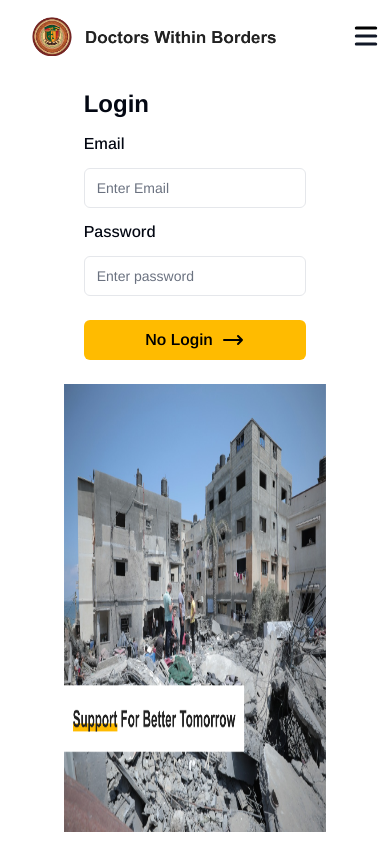
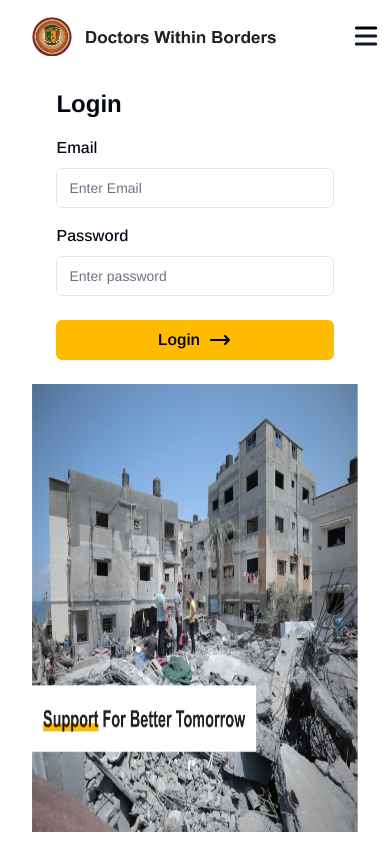
Before and after one commit to signifershrey/DonateApp1, a Next.js app: page /login in a window 390 px wide. Shown: the top 844 px of the page. Built offline with nearby package versions, Linux system fonts and the light colour scheme.

Commit message:
Fixed Login Button

```diff
--- a/package.json
+++ b/package.json
@@ -15,8 +15,10 @@
     "bcryptjs": "^2.4.3",
     "class-variance-authority": "^0.7.0",
     "clsx": "^2.1.0",
+    "cookie-parser": "^1.4.6",
     "cors": "^2.8.5",
     "dotenv": "^16.4.5",
+    "js-cookie": "^3.0.5",
     "jsonwebtoken": "^9.0.2",
     "lucide-react": "^0.363.0",
     "mongodb": "^6.5.0",
@@ -35,6 +37,8 @@
   },
   "devDependencies": {
     "@types/bcryptjs": "^2.4.6",
+    "@types/cookie-parser": "^1.4.7",
+    "@types/js-cookie": "^3.0.6",
     "@types/jsonwebtoken": "^9.0.6",
     "@types/node": "^20",
     "@types/react": "^18",
--- a/src/app/CTASection.tsx
+++ b/src/app/CTASection.tsx
@@ -5,7 +5,7 @@ import React from "react";
 const CTASection = () => {
   return (
     <>
-      <div className="mx-auto max-w-7xl lg:p-0 py-8">
+      <div className="mx-auto max-w-7xl lg:p-0 md:py-8">
         <div className=" bg-yellow-500 p-8 relative md:-top-16">
           <div className=" flex justify-between lg:flex-row flex-col gap-4">
             <div className="font-semibold text-4xl  leading-normal text-start text-black lg:w-2/3">
--- a/src/app/LiveUpdates.tsx
+++ b/src/app/LiveUpdates.tsx
@@ -9,7 +9,7 @@ export const Card1 = () => {
   return (
     <>
       <div>
-        <Image src={background} alt="hello" className="p-4" />
+        <Image src={background} alt="hello" className="md:p-4 " />
       </div>
       <div className="bg-white relative md:bottom-20 md:left-10 p-4">
         <div className="flex flex-col space-y-4 text-black px-2 ">
@@ -34,7 +34,7 @@ const LiveUpdates = () => {
   return (
     <div >
         <div id="liveupdates">
-          <div className="lg:py-20 bg-gray-100 w-full">
+          <div className="lg:py-20 bg-gray-100 w-full py-4">
       <Container>
             <div className="flex flex-col items-center text-center space-y-2">
               <h1 className="font-semibold text-4xl lg:mt-0 mt-20 ">
--- a/src/app/api/users/login/route.ts
+++ b/src/app/api/users/login/route.ts
@@ -22,7 +22,7 @@ export async function POST(request: NextRequest) {
         { status: 400 }
       );
     }
-    console.log("User Exists");
+    // console.log("User Exists");
 
     const validPassword = await bcryptjs.compare(password, user.password);
 
--- a/src/app/login/LoginPage.tsx
+++ /dev/null
@@ -1,68 +0,0 @@
-import React from 'react'
-import LoginHeaderImage from "@/assets/LoginHeader.png";
-import Image from "next/image";
-
-
-const LoginPage = () => {
-  return (
-    <div className="flex flex-col-reverse md:flex-row px-8 md:pt-12">
-      <div className="img md:w-[60%]">
-        <Image
-          src={LoginHeaderImage}
-          alt="hero"
-          className="h-[28rem] w-[100%] "
-        />
-      </div>
-      <div className="login-details  flex justify-center items-center md:px-6 lg:px-20">
-        <form className="">
-          <h1 className="text-2xl font-bold">Login</h1>
-          <p className="pt-1 pb-10">
-            Please provide your name and email, Our team will contact you soon.
-          </p>
-
-          <div className="mb-10 space-y-3">
-            <div className="space-y-1">
-              <div className="space-y-2">
-                <label
-                  className="text-sm font-medium leading-none peer-disabled:cursor-not-allowed peer-disabled:opacity-70"
-                  htmlFor="email"
-                >
-                  Email
-                </label>
-                <input
-                  className="border-input bg-background ring-offset-background placeholder:text-muted-foreground focus-visible:ring-ring flex h-10 w-full rounded-md border px-3 py-2 text-sm file:border-0 file:bg-transparent file:text-sm file:font-medium focus-visible:outline-none focus-visible:ring-2 focus-visible:ring-offset-2 disabled:cursor-not-allowed disabled:opacity-50"
-                  id="email"
-                  placeholder="Enter your email"
-                  name="email"
-                />
-              </div>
-            </div>
-            <button
-              className="ring-offset-background focus-visible:ring-ring flex h-10 w-full items-center justify-center whitespace-nowrap rounded-md bg-[#FFBB00] px-4 py-4  text-md font-semibold text-black transition-colors "
-              type="submit"
-            >
-              <p className='pr-2'>
-              Login
-              </p>
-              <svg
-                className="h-8 w-6 text-black"
-                fill="none"
-                viewBox="0 0 24 24"
-                stroke="currentColor"
-              >
-                <path
-                  strokeLinecap="round"
-                  strokeLinejoin="round"
-                  strokeWidth="2"
-                  d="M17 8l4 4m0 0l-4 4m4-4H3"
-                />
-              </svg>
-            </button>
-          </div>
-        </form>
-      </div>
-    </div>
-  );
-}
-
-export default LoginPage
--- a/src/app/login/page.tsx
+++ b/src/app/login/page.tsx
@@ -1,105 +1,118 @@
 "use client";
-import React, { useState, useEffect } from "react";
-import { Toaster, toast } from "react-hot-toast";
-import CTASection from "../CTASection";
+import React, { useState, useEffect, ChangeEvent, FormEvent } from "react";
+import { toast } from "react-hot-toast";
 import axios from "axios";
 import { useRouter } from "next/navigation";
-import Link from "next/link";
+import Image from "next/image";
 import LoginHeaderImage from "@/assets/LoginHeader.png";
-import Image from "next/image";
 import Container from "../container";
 
-export default function LoginPage() {
+
+interface User {
+  email: string;
+  password: string;
+}
+
+const LoginPage: React.FC = () => {
   const router = useRouter();
-  const [user, setUser] = useState({
-    email: "",
-    password: "",
-  });
+  const [user, setUser] = useState<User>({ email: "", password: "" });
+  const [loading, setLoading] = useState(false);
+  const [buttonDisabled, setButtonDisabled] = useState(true);
 
-  const [loading, setLoading] = useState(false);
+  const onLogin = async (e: FormEvent) => {
+    e.preventDefault();
+    if (!validateForm()) return;
 
-  const [buttonDisabled, setButtonDisabled] = useState(false);
-
-  const onLogin = async () => {
     try {
       setLoading(true);
       const response = await axios.post("/api/users/login", user);
       console.log("Login successful", response.data);
       router.push("/profile");
     } catch (error: any) {
-      console.log("Login Failed" + error);
-      toast.error(error.message);
+      console.log("Login Failed", error);
+      toast.error(error.response?.data?.error || "Login failed");
+    } finally {
+      setLoading(false);
     }
   };
 
+  const validateForm = (): boolean => {
+    if (!user.email || !user.password) {
+      toast.error("Email and password are required");
+      return false;
+    }
+    if (!/\S+@\S+\.\S+/.test(user.email)) {
+      toast.error("Invalid email format");
+      return false;
+    }
+    return true;
+  };
+
+  const handleChange = (e: ChangeEvent<HTMLInputElement>) => {
+    const { id, value } = e.target;
+    setUser((prevUser) => ({ ...prevUser, [id]: value }));
+  };
+
   useEffect(() => {
-    if (user.email.length > 0 && user.password.length > 0) {
-      setButtonDisabled(false);
-    } else {
-      setButtonDisabled(true);
-    }
+    setButtonDisabled(!(user.email.length > 0 && user.password.length > 0));
   }, [user]);
 
   return (
-    <>
     <Container>
-        <div className="flex flex-col-reverse md:flex-row px-8 md:pt-12 ">
+      <div className="flex flex-col-reverse md:flex-row md:px-8 md:pt-12">
         <div className="img md:w-[60%]">
           <Image
             src={LoginHeaderImage}
             alt="hero"
-              className="h-[28rem] w-[100%] "
+            className="h-[28rem] w-[100%]"
           />
         </div>
-          <div className="login-details  flex justify-center items-center md:px-6 lg:px-20 md:w-[40%]">
-            <div className="flex flex-col w-[85%]">
+        <div className="login-details flex justify-center items-center md:px-6 lg:px-20 md:w-[40%]">
+          <form className="flex flex-col w-[85%]" onSubmit={onLogin}>
             <h1 className="text-2xl font-bold my-4">
               {loading ? "Processing" : "Login"}
             </h1>
             <div className="space-y-4">
-                <div className="space-y-4 flex flex-col">
+              <div className="space-y-2">
                 <label
                   htmlFor="email"
-                    className="space-y-2 text-md font-medium leading-none peer-disabled:cursor-not-allowed peer-disabled:opacity-70"
+                  className="text-md font-medium leading-none"
                 >
                   Email
                 </label>
                 <input
                   id="email"
                   value={user.email}
-                    onChange={(e) =>
-                      setUser({ ...user, email: e.target.value })
-                    }
+                  onChange={handleChange}
                   placeholder="Enter Email"
-                    type="text"
-                    className="border-input bg-background ring-offset-background placeholder:text-muted-foreground focus-visible:ring-ring flex h-10 w-full rounded-md border px-3 py-2 text-sm file:border-0 file:bg-transparent file:text-sm file:font-medium focus-visible:outline-none focus-visible:ring-2 focus-visible:ring-offset-2 disabled:cursor-not-allowed disabled:opacity-50"
+                  type="email"
+                  className="border-input bg-background ring-offset-background placeholder:text-muted-foreground focus-visible:ring-ring flex h-10 w-full rounded-md border px-3 py-2 text-sm focus-visible:outline-none focus-visible:ring-2 focus-visible:ring-offset-2"
                 />
               </div>
 
-                <div className="space-y-4 flex flex-col">
+              <div className="space-y-2">
                 <label
                   htmlFor="password"
-                    className="space-y-2 text-md font-medium leading-none peer-disabled:cursor-not-allowed peer-disabled:opacity-70"
+                  className="text-md font-medium leading-none"
                 >
                   Password
                 </label>
                 <input
                   id="password"
                   value={user.password}
-                    onChange={(e) =>
-                      setUser({ ...user, password: e.target.value })
-                    }
+                  onChange={handleChange}
                   placeholder="Enter password"
-                    type="text"
-                    className="border-input bg-background ring-offset-background placeholder:text-muted-foreground focus-visible:ring-ring flex h-10 w-full rounded-md border px-3 py-2 text-sm file:border-0 file:bg-transparent file:text-sm file:font-medium focus-visible:outline-none focus-visible:ring-2 focus-visible:ring-offset-2 disabled:cursor-not-allowed disabled:opacity-50"
+                  type="password"
+                  className="border-input bg-background ring-offset-background placeholder:text-muted-foreground focus-visible:ring-ring flex h-10 w-full rounded-md border px-3 py-2 text-sm focus-visible:outline-none focus-visible:ring-2 focus-visible:ring-offset-2"
                 />
               </div>
             </div>
             <button
-                onClick={onLogin}
-                className="my-6 ring-offset-background focus-visible:ring-ring flex h-10 w-full items-center justify-center whitespace-nowrap rounded-md bg-[#FFBB00] px-4 py-4  text-md font-semibold text-black transition-colors"
+              type="submit"
+              disabled={buttonDisabled}
+              className="my-6 ring-offset-background focus-visible:ring-ring flex h-10 w-full items-center justify-center whitespace-nowrap rounded-md bg-[#FFBB00] px-4 py-4 text-md font-semibold text-black transition-colors"
             >
-                <p className="pr-2">{buttonDisabled ? "No Login" : "Login"}</p>
+              <p className="pr-2">{buttonDisabled ? "Login" : "Login"}</p>
               <svg
                 className="h-8 w-6 text-black"
                 fill="none"
@@ -107,18 +120,18 @@ export default function LoginPage() {
                 stroke="currentColor"
               >
                 <path
-                    stroke-linecap="round"
-                    stroke-linejoin="round"
-                    stroke-width="2"
+                  strokeLinecap="round"
+                  strokeLinejoin="round"
+                  strokeWidth="2"
                   d="M17 8l4 4m0 0l-4 4m4-4H3"
                 />
               </svg>
             </button>
-              {/* <Link href="/login" className="underline text-center">Go to Signup Page</Link> */}
-            </div>
+          </form>
         </div>
       </div>
     </Container>
-    </>
   );
-}
+};
+
+export default LoginPage;
--- a/src/app/navbar.tsx
+++ b/src/app/navbar.tsx
@@ -65,12 +65,12 @@ export function LoginButton() {
     <>
       <ul>
         <li>
-          <Link
+          {/* <Link
             href="/login"
             className="px-6 py-1 rounded-full text-sm transition-all ease-in-out hover:scale-110 hover:text-orange-600"
           >
             Login
-          </Link>
+          </Link> */}
           <Link
             href="https://www.zeffy.com/en-US/donation-form/7f897d42-d3e5-4a81-890e-aa81fd32b40c"
             className="bg-red-600 text-white px-6 py-3"
```
Also changed, not shown: src/app/OurGoalsSection.tsx (+4 -4 lines), src/app/profile/campaignCard.tsx (+3 -4 lines), src/app/profile/page.tsx (+15 -7 lines), 1 other file (tests, documents, lock files or other folders). Lines whose indentation alone changed are shown as unchanged.
